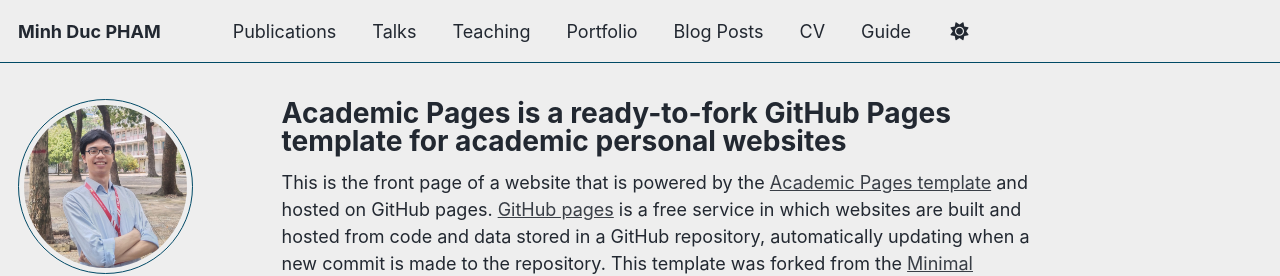
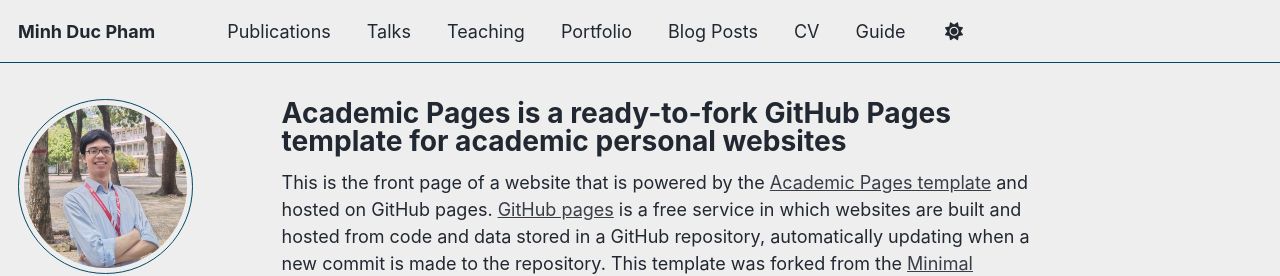
Before and after one commit to phamminhducH/phamminhducH.github.io, a Jekyll site: the page built from _pages/about.md, in a window 1280 px wide. Shown: the top 276 px of the page. Built offline with Jekyll 4.4.1, drawn with Linux system fonts in a browser that asks for light colours; some web fonts are replaced; a script that is not in the unit is left out.

```diff
--- a/_config.yml
+++ b/_config.yml
@@ -9,7 +9,7 @@
 # Basic Site Settings
 locale                   : "en-US"
 site_theme               : "air" # Currently available options are "default", "air"
-title                    : "Minh Duc PHAM"
+title                    : "Minh Duc Pham"
 title_separator          : "-"
 name                     : &name "Your Name"
 description              : &description "Your Name's academic portfolio"   # Update this with a general description of your site, this is the default if not overridden by a page
```
